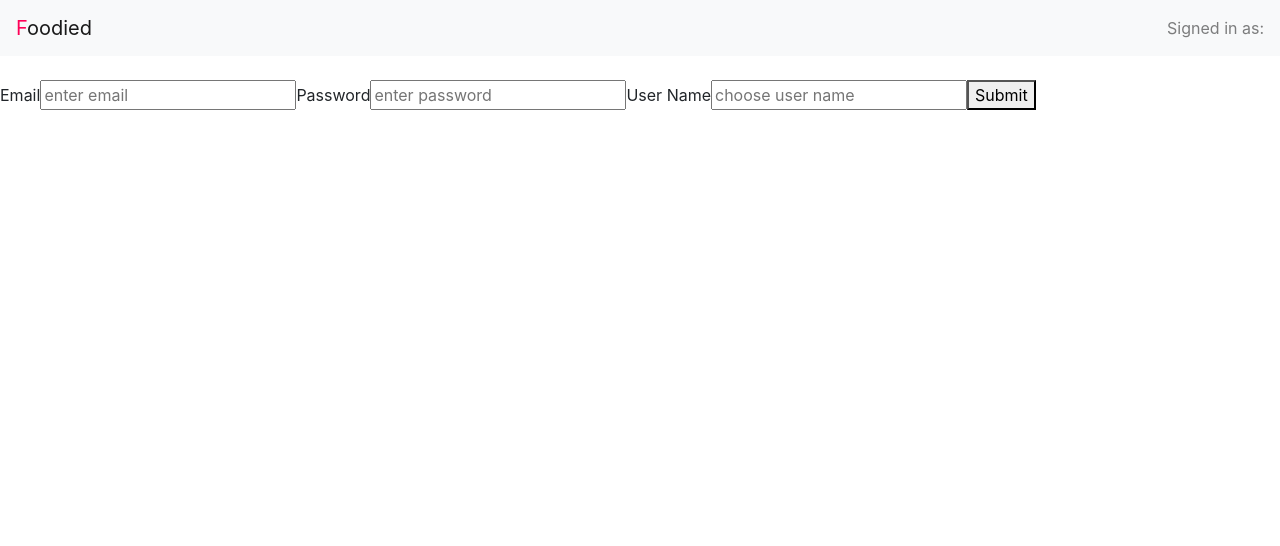
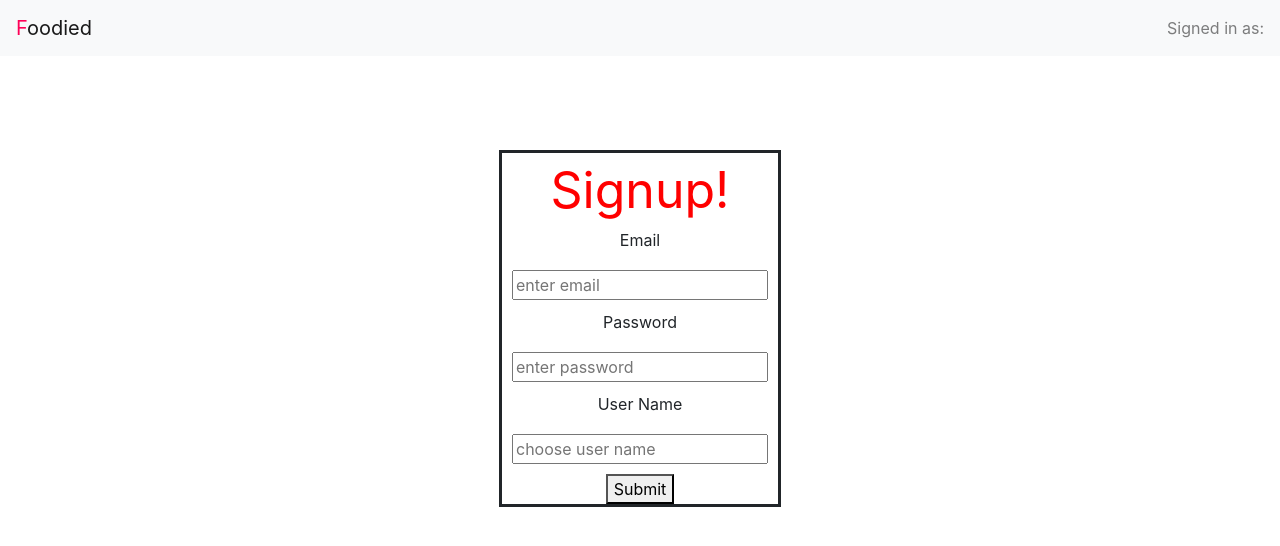
Before and after one commit to Nerfi/food-app, a React (Create React App) app: page /signup in a window 1280 px wide. Shown: the top 546 px of the page. Built offline with nearby package versions, Linux system fonts and the light colour scheme; no server answers.

Commit message:
signup container almost done

```diff
--- /dev/null
+++ b/src/Auth/Signup.css
@@ -0,0 +1,31 @@
+.signupContainer {
+  display: flex;
+  justify-content: center;
+  margin-top: 50px;
+
+}
+
+
+.signupSpan {
+  color: red;
+text-align: center;
+font-size: 50px;
+
+}
+
+.input {
+  padding: 10px;
+  text-align: center;
+
+}
+
+.formContainer {
+  margin-top: 50px;
+  border-style: solid;
+  text-align: center;
+}
+
+
+.formContainer > label {
+  text-align: center;
+}
--- a/src/Auth/Signup.js
+++ b/src/Auth/Signup.js
@@ -1,5 +1,6 @@
 import React, {useState} from 'react';
 import firebase from '../firebase/firebase';
+import './Signup.css';
 import { useHistory } from "react-router-dom";
 
 
@@ -16,33 +17,46 @@ function Signup () {
     const handleSubmit = (e) => {
       e.preventDefault();
 
+      try {
 
           firebase.auth().createUserWithEmailAndPassword(email, password)
             .then(result => {
+              console.log(result,  'result')
               if(result) {
                 history.push('/');
               }
 
               firebase.firestore().collection('users').doc(firebase.auth().currentUser.uid).set({
                 email: email,
-              name: name
+                displayName: name
               })
-          }).catch(error => setError(error))
+            })
+        } catch(error) {
+          setError(error)
+        }
+
     };
 
 
 
 
   return(
-    <div className="signupContainer" style={{marginTop: '80px'}}>
+    <div className="signupContainer" style={{marginTop: '100px'}}>
      {error && error}
-    <form onSubmit={handleSubmit}>
-     <label>Email</label>
-     <input type="email" name="email" placeholder="enter email" value={email} onChange={(e) => setEmail(e.target.value)}/>
+    <form onSubmit={handleSubmit} className="formContainer">
+     <div className="signupSpan">Signup! </div>
+     <label className='emailLabel'>Email</label>
+     <div className="input">
+      <input type="email" required name="email" placeholder="enter email" value={email} onChange={(e) => setEmail(e.target.value)}/>
+     </div>
      <label>Password</label>
-     <input type="password" name="password" placeholder="enter password" value={password} onChange={(e) => setPassword(e.target.value)}/>
+     <div className="input">
+     <input type="password" required name="password" placeholder="enter password" value={password} onChange={(e) => setPassword(e.target.value)}/>
+     </div>
      <label>User Name</label>
+     <div className="input">
      <input type="text" placeholder="choose user name" required onChange={(e) => setName(e.target.value)} value={name}/>
+     </div>
      <button type="submit" className="btn__signin">Submit</button>
     </form>
     </div>
--- a/src/AuthContext/UserContext.js
+++ b/src/AuthContext/UserContext.js
@@ -21,6 +21,7 @@ import firebase from '../firebase/firebase';
       setUser(user);
 
     });
+    console.log(user, 'user')
 
   },[user]);
 
--- a/src/components/UI/Navbar.js
+++ b/src/components/UI/Navbar.js
@@ -5,6 +5,7 @@ import {Navbar} from 'react-bootstrap';
 function NavbarFood() {
 
   const user = useContext(UserContext);
+  console.log({user}, 'user')
 
   return(
     <Navbar style={{zIndex: 1 }} fixed="top" bg="light">
@@ -12,7 +13,7 @@ function NavbarFood() {
   <Navbar.Toggle />
   <Navbar.Collapse className="justify-content-end">
     <Navbar.Text>
-      Signed in as: <a href="#login">{ user && user ? user.name : ""}</a>
+      Signed in as: <a href="#login">{ user && user ? user.email : ""}</a>
     </Navbar.Text>
   </Navbar.Collapse>
 </Navbar>
```
Also changed, not shown: 1 other file (tests, documents, lock files or other folders). Lines whose indentation alone changed are shown as unchanged.
